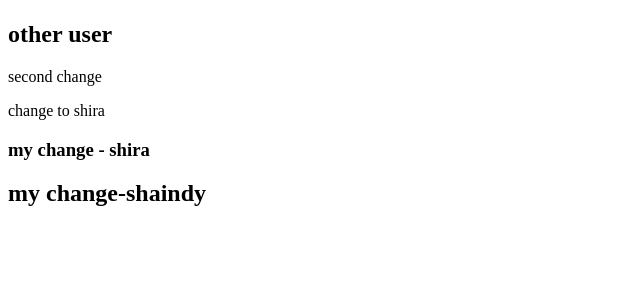
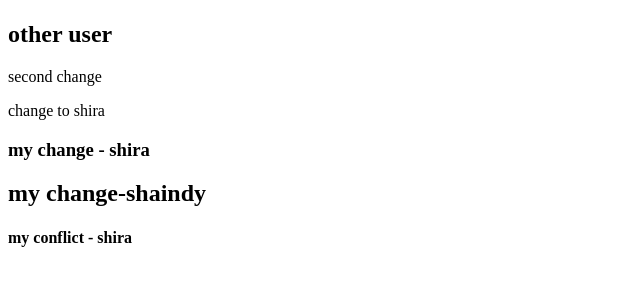
Before and after one commit to shaindy-git/ex4, a plain HTML site: page index.html in a window 1280 px wide. Shown: the part 59-344 px from the top of the page, without its empty margins (0-640 px from the left). Drawn offline with Linux system fonts and the light colour scheme.

Commit message:
my conflict - shira

```diff
--- a/index.html
+++ b/index.html
@@ -12,5 +12,7 @@
     <a>change to shira</a>
     <h3>my change - shira</h3>
     <h2>my change-shaindy</h2>
+    <h4>my conflict - shira</h4>
+
 </body>
 </html>
```
